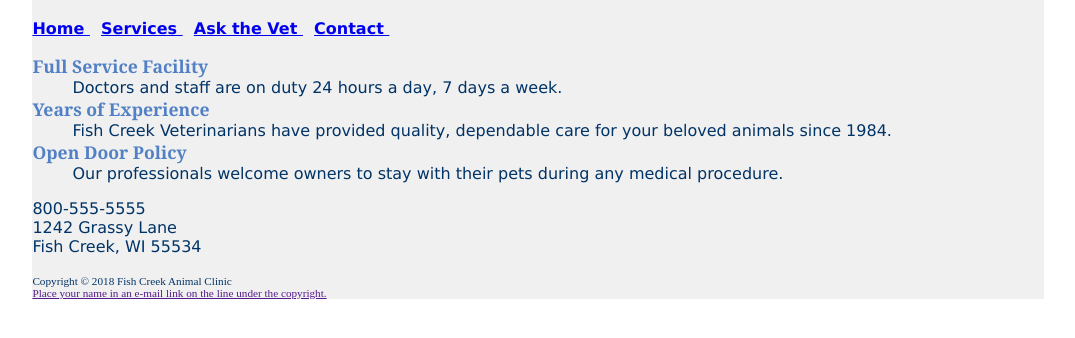
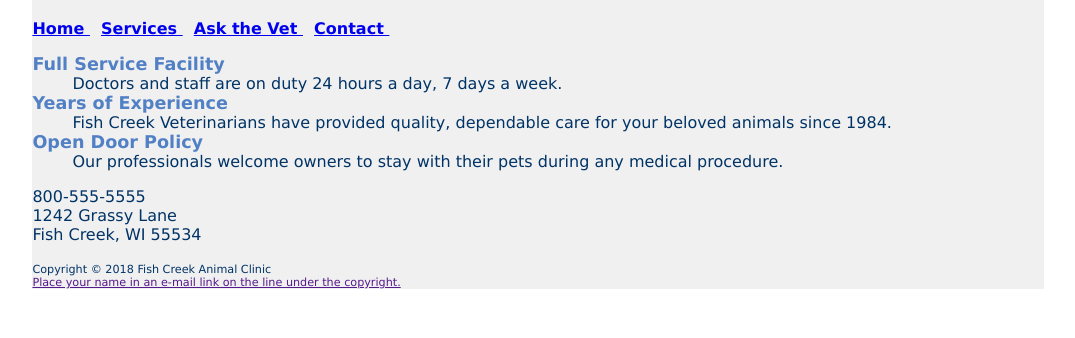
Before and after one commit to taoquangtruong6299/Fish-Creek-Animal-Clinic, a plain HTML site: page index.html in a window 1280 px wide. Shown: the part 88-426 px from the top of the page, without its empty margins (102-1177 px from the left). Drawn offline with Linux system fonts and the light colour scheme.

Commit message:
update_chapter3

```diff
--- a/fishcreek.css
+++ b/fishcreek.css
@@ -3,7 +3,7 @@ body{
   color: #003366;
   font-family: Verdana, Geneva, Tahoma, sans-serif;
 }
-#wrapper{
+.wrapper{
   width: 80%;
   margin-right: auto;
   margin-left: auto;
@@ -14,7 +14,7 @@ header{
   color: #aec3e3;
   font-family: Georgia, 'Times New Roman', Times, serif;
 }
-h1{
+header h1{
   line-height: 200%;
   text-indent: 1em;
 }
@@ -26,9 +26,7 @@ dt{
   color: #5280c5;
   font-size: 1.1em;
   font-weight: bold;
-  font-family: Georgia, 'Times New Roman', Times, serif;
 }
 footer{
   font-size: .70em;
-  font-family: italic;
 }
--- a/index.html
+++ b/index.html
@@ -8,7 +8,7 @@
   <title>Fish Creek Animal Clinic</title>
 </head>
 <body>
-  <div id="wrapper">
+  <div class="wrapper">
   <header>
     <h1>Fish Creek Animal Clinic</h1>
   </header>
```
